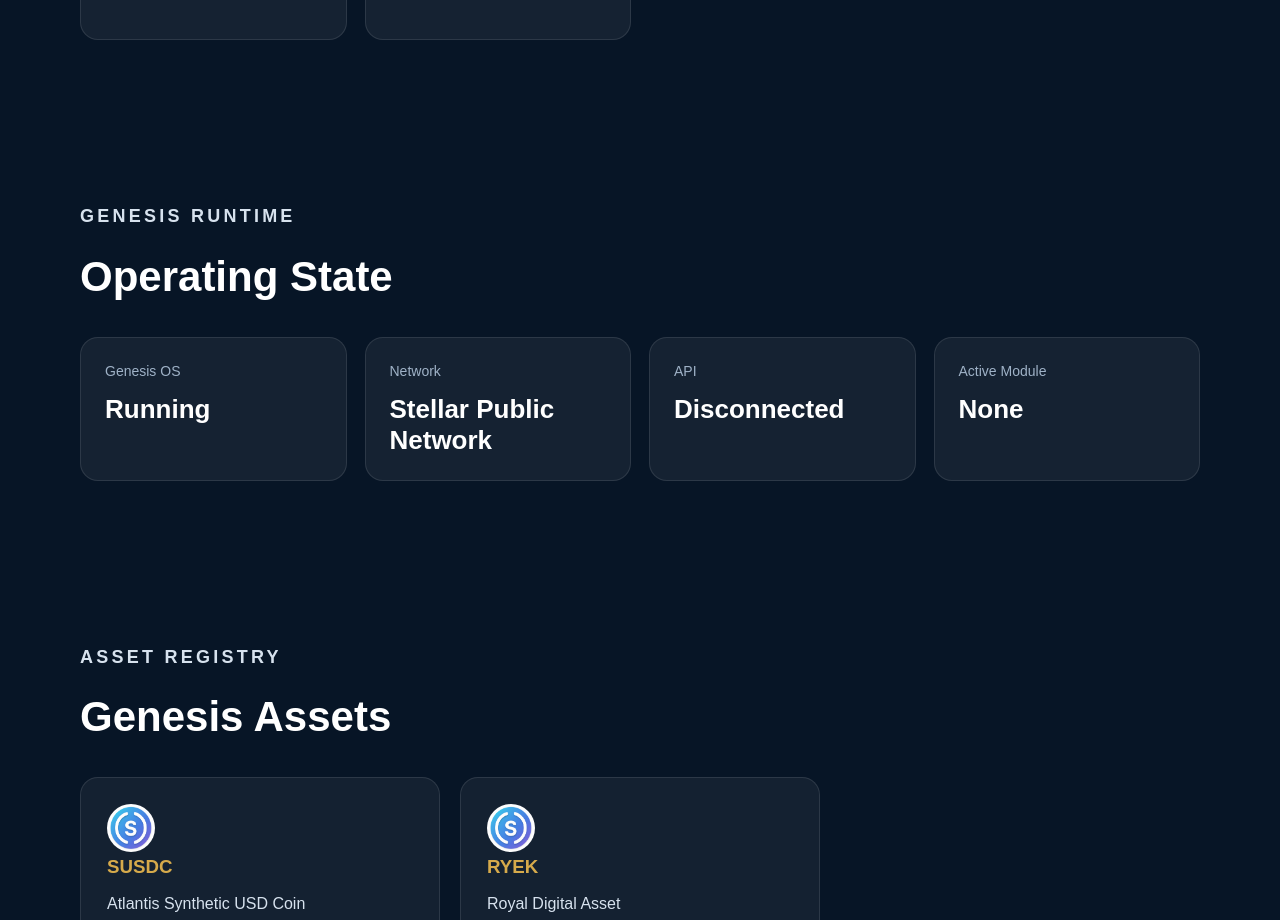
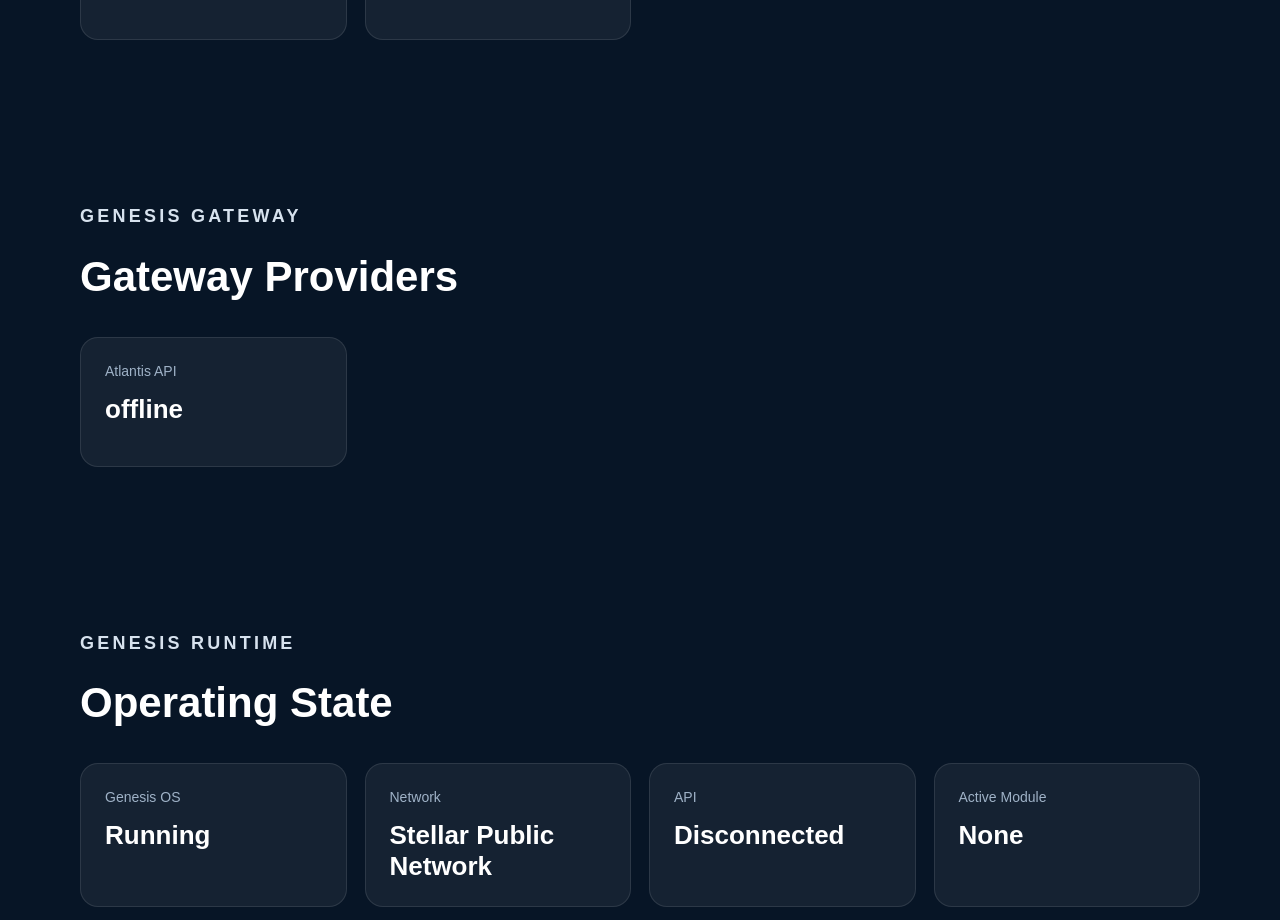
Before and after one commit to Atlantisbank1/genesis-public-portal, a Next.js app: page / in a window 1280 px wide. Shown: the part 2800-3720 px from the top of the page. Built offline with nearby package versions, Linux system fonts and the light colour scheme; no server answers.

Commit message:
Connect gateway status to workspace

```diff
--- a/src/components/workspace/GenesisWorkspace.tsx
+++ b/src/components/workspace/GenesisWorkspace.tsx
@@ -3,6 +3,7 @@ import { GenesisConfig } from "../../config/genesis";
 import { GenesisNetwork } from "../../config/network";
 import GenesisAssetRegistry from "./GenesisAssetRegistry";
 import GenesisCommandCenter from "./GenesisCommandCenter";
+import GenesisGatewayStatus from "./GenesisGatewayStatus";
 import GenesisRuntimePanel from "./GenesisRuntimePanel";
 import GenesisServiceRegistry from "./GenesisServiceRegistry";
 import GenesisSystemStatus from "./GenesisSystemStatus";
@@ -63,6 +64,7 @@ export default function GenesisWorkspace() {
         </div>
 
         <GenesisSystemStatus />
+        <GenesisGatewayStatus />
         <GenesisRuntimePanel />
         <GenesisAssetRegistry />
         <GenesisServiceRegistry />
```
